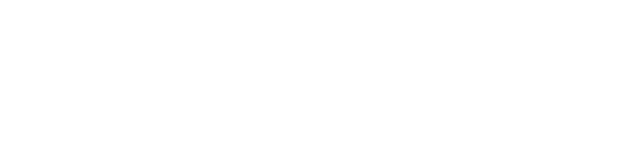
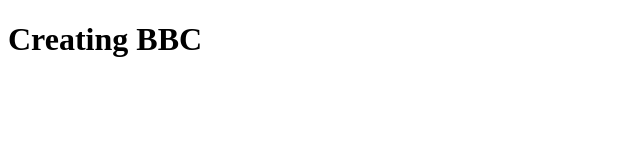
Before and after one commit to gabriella5264/News_Website, a plain HTML site: page index.html in a window 1280 px wide. Shown: the whole page, without its empty margins (0-640 px from the left). Drawn offline with Linux system fonts and the light colour scheme.

Commit message:
html test

```diff
--- a/index.html
+++ b/index.html
@@ -4,5 +4,6 @@
         <title>BBC News</title>
     </head>
     <body>
+        <h1>Creating BBC</h1>
     </body>
 </html>
```
